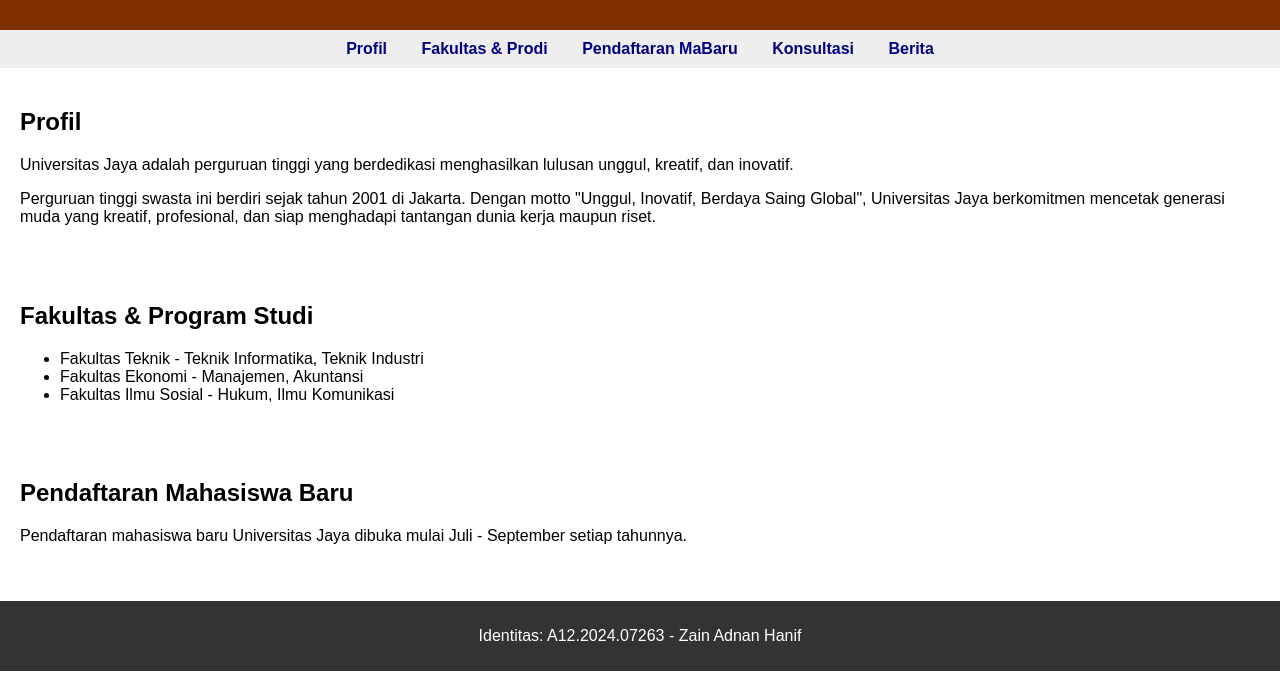
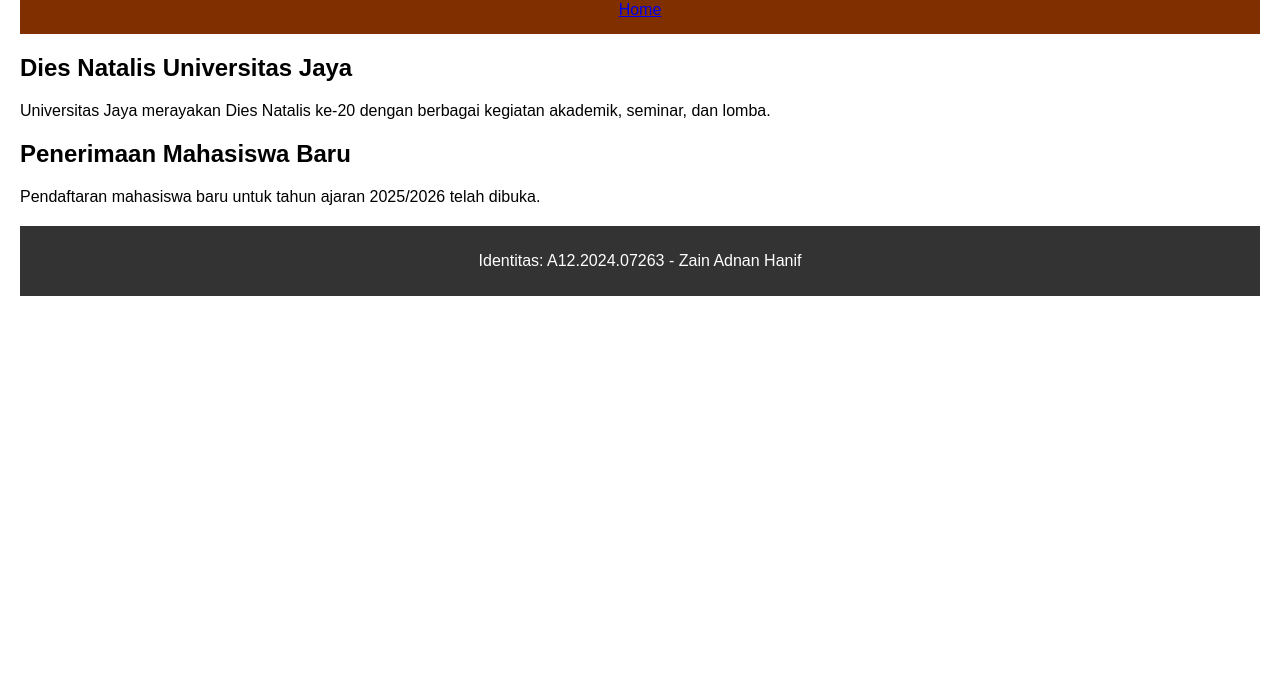
Before and after one commit to zenquessence/projek3, a plain HTML site: page berita.html in a window 1280 px wide. Shown: the part 114-800 px from the top of the page. Drawn offline with Linux system fonts and the light colour scheme.

Commit message:
Update berita.html

```diff
--- a/berita.html
+++ b/berita.html
@@ -2,49 +2,28 @@
 <html lang="id">
 <head>
   <meta charset="UTF-8">
-  <title>Universitas Jaya</title>
+  <title>Berita - Universitas Jaya</title>
   <style>
-    body { font-family: Arial, sans-serif; margin: 0; padding: 0; }
+    body { font-family: Arial, sans-serif; margin: 20px; }
     header { background: rgb(128, 47, 0); color: white; padding: 15px; text-align: center; }
-    nav { background: #eee; padding: 10px; text-align: center; }
-    nav a { margin: 0 15px; text-decoration: none; color: navy; font-weight: bold; }
     footer { background: #333; color: white; text-align: center; padding: 10px; margin-top: 20px; }
-    section { padding: 20px; }
   </style>
 </head>
 <body>
   <header>
-    <h1>Universitas Jaya</h1>
-    <p>Website Resmi Universitas Jaya</p>
+    <h1>Berita Universitas Jaya</h1>
+    <a href="index.html">Home</a>
   </header>
 
-  <nav>
-    <a href="#profil">Profil</a>
-    <a href="#fakultas">Fakultas & Prodi</a>
-    <a href="#pendaftaran">Pendaftaran MaBaru</a>
-    <a href="konsultasi.html" target="_blank">Konsultasi</a>
-    <a href="berita.html" target="_blank">Berita</a>
-  </nav>
+  <article>
+    <h2>Dies Natalis Universitas Jaya</h2>
+    <p>Universitas Jaya merayakan Dies Natalis ke-20 dengan berbagai kegiatan akademik, seminar, dan lomba.</p>
+  </article>
 
-  <section id="profil">
-    <h2>Profil</h2>
-    <p>Universitas Jaya adalah perguruan tinggi yang berdedikasi menghasilkan lulusan unggul, kreatif, dan inovatif.</p>
-    <p>Perguruan tinggi swasta ini berdiri sejak tahun 2001 di Jakarta. Dengan motto "Unggul, Inovatif, Berdaya Saing Global", Universitas Jaya berkomitmen mencetak generasi muda yang kreatif, profesional, dan siap menghadapi tantangan dunia kerja maupun riset.</p>
-  </section>
-
-  <section id="fakultas">
-    <h2>Fakultas & Program Studi</h2>
-    <ul>
-      <li>Fakultas Teknik - Teknik Informatika, Teknik Industri</li>
-      <li>Fakultas Ekonomi - Manajemen, Akuntansi</li>
-      <li>Fakultas Ilmu Sosial - Hukum, Ilmu Komunikasi</li>
-    </ul>
-  </section>
-
-  <section id="pendaftaran">
-    <h2>Pendaftaran Mahasiswa Baru</h2>
-    <p>Pendaftaran mahasiswa baru Universitas Jaya dibuka mulai Juli - September setiap tahunnya.</p>
-  </section>
+  <article>
+    <h2>Penerimaan Mahasiswa Baru</h2>
+    <p>Pendaftaran mahasiswa baru untuk tahun ajaran 2025/2026 telah dibuka.</p>
+  </article>
 
   <footer>
     <p>Identitas: A12.2024.07263 - Zain Adnan Hanif</p>
```
